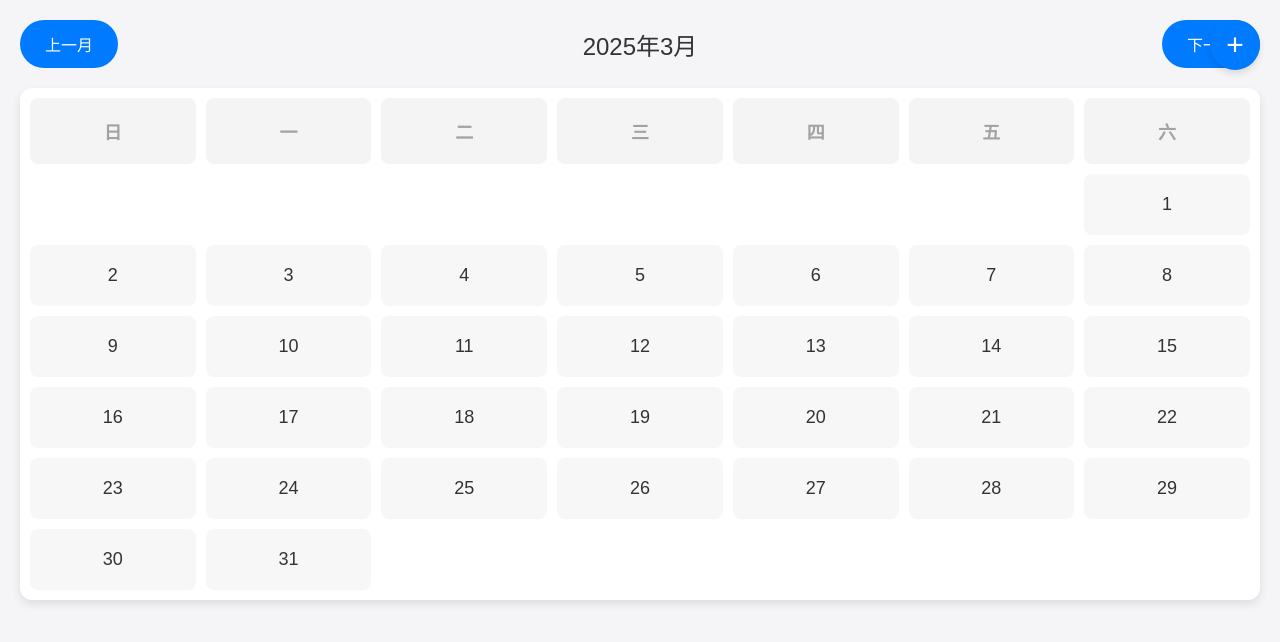
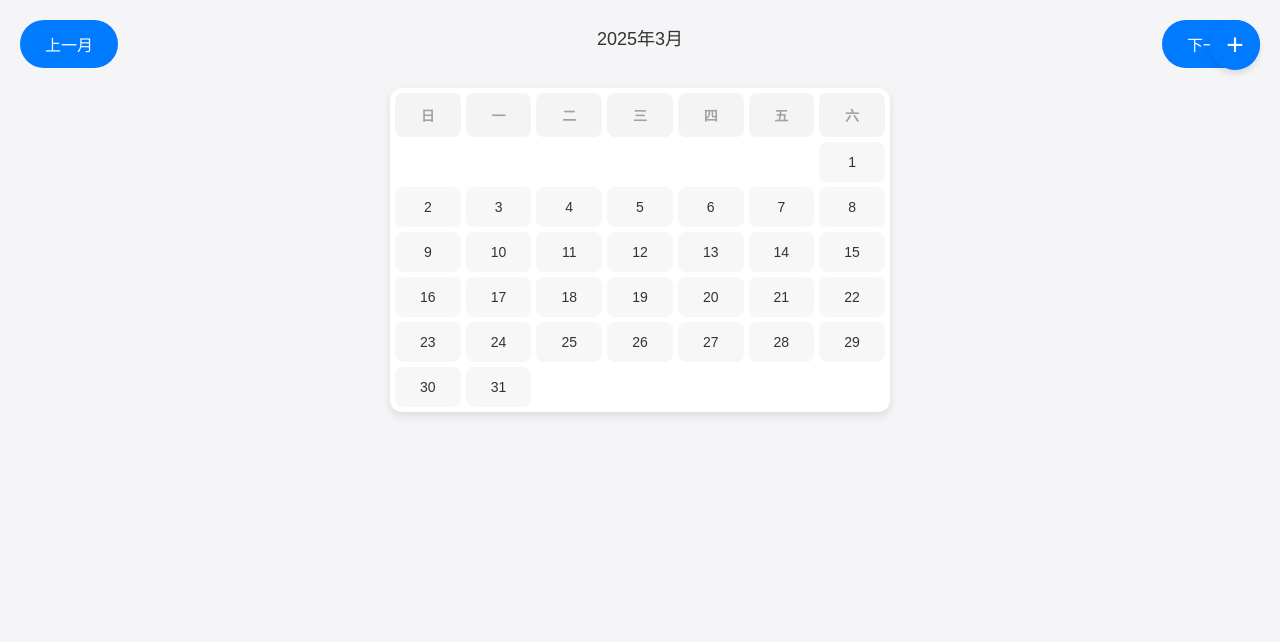
Before and after one commit to ganheeii/-, a plain HTML site: page index.html in a window 1280 px wide. Drawn offline with Linux system fonts and the light colour scheme.

Commit message:
Update index.html

```diff
--- a/index.html
+++ b/index.html
@@ -40,8 +40,55 @@
       font-size: 24px;
       color: #333;
     }
+
+      /* 日历容器 */
+        table {
+            width: 100%;
+            max-width: 500px;  /* 设置最大宽度 */
+            margin: 0 auto;
+            border-collapse: separate;
+            border-spacing: 5px; /* 减小间距 */
+            border-radius: 12px;
+            overflow: hidden;
+            background-color: #FFFFFF;
+            box-shadow: 0 4px 10px rgba(0, 0, 0, 0.1); /* 添加阴影效果 */
+            font-size: 14px; /* 调整字体大小 */
+        }
+
+        th, td {
+            text-align: center;
+            padding: 12px; /* 减小 padding */
+            cursor: pointer;
+            transition: background-color 0.3s ease;
+            border-radius: 8px; /* 圆角效果 */
+        }
+
+        th {
+            background-color: #F4F4F4;
+            font-weight: bold;
+            color: #A1A1A6; /* 星期的颜色 */
+            border: none; /* 去掉星期部分的边框 */
+        }
+
+        td {
+            background-color: #f7f7f7; /* 日子的背景色 */
+            color: #333; /* 深色的天数字体 */
+            border: none; /* 去掉天数部分的边框 */
+        }
+
+        td:hover {
+            background-color: #D4D4D8;
+        }
+
+        /* 月份标题 */
+        #month-title {
+            text-align: center;
+            font-size: 18px; /* 调整字体大小 */
+            margin-bottom: 15px;
+        }
+
     /* 日历样式 */
-    table {
+ /*   table {
       width: 100%;
       margin: 0 auto;
       border-collapse: separate;
@@ -73,6 +120,7 @@
     td:hover {
       background-color: #D4D4D8;
     }
+ */
     /* 右上角浮动按钮 */
     .floating-button {
       position: absolute;
```
